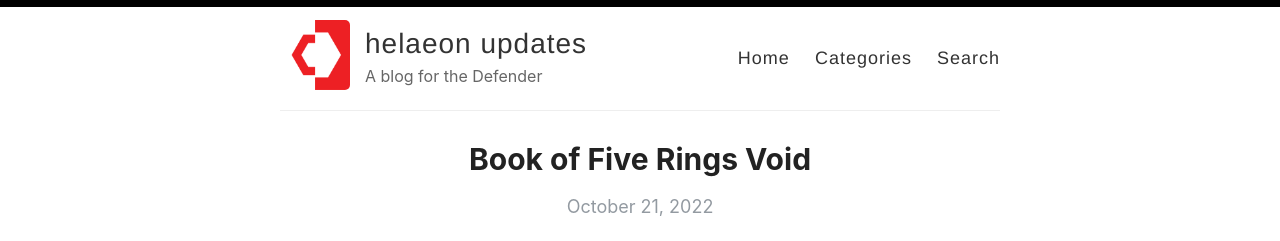
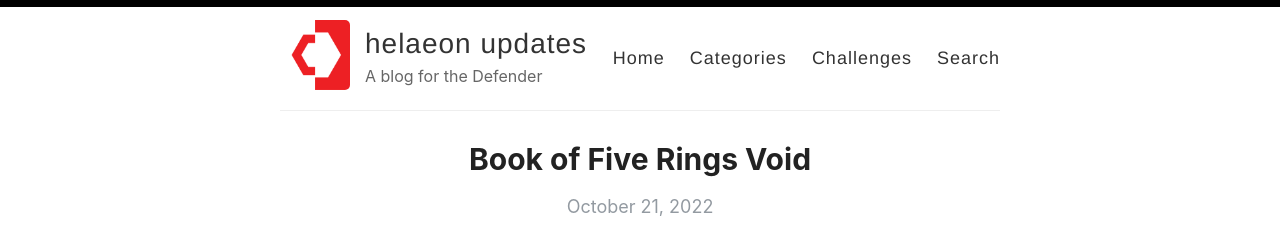
Before and after one commit to helaeon/helaeon.github.io, a Jekyll site: the page built from index.html, in a window 1280 px wide and 900 px high. Shown: the top 241 px of the window. Built offline with Jekyll 4.4.1, drawn with Linux system fonts in a browser that asks for light colours; the list of posts is cut into pages by our own code.

Commit message:
Add files via upload

```diff
--- a/_layouts/default.html
+++ b/_layouts/default.html
@@ -29,6 +29,7 @@
             <nav>
               <a href="{{ site.baseurl }}/">Home</a>
 			  <a href="{{ site.baseurl }}/categories">Categories</a>
+			  <a href="{{ site.baseurl }}/challenges">Challenges</a>
               <a href="{{ site.baseurl }}/search">Search</a>
             </nav>
           </header>
```
